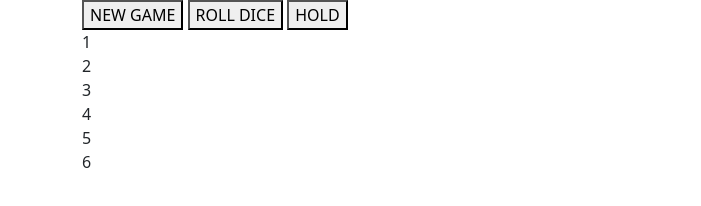
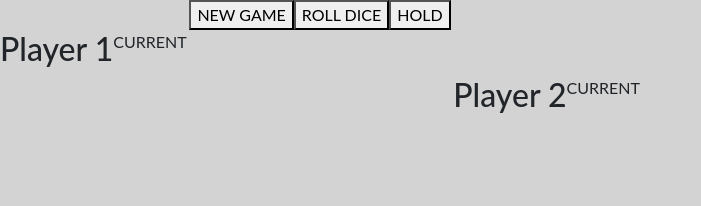
Before and after one commit to jeje28230/eval-JS-jeu-de-des, a plain HTML site: page index.html in a window 1280 px wide. Shown: the whole page, without its empty margins (0-701 px from the left). Drawn offline with nearby package versions, Linux system fonts and the light colour scheme.

Commit message:
html and css files modified

```diff
--- a/index.html
+++ b/index.html
@@ -1,26 +1,41 @@
 <!DOCTYPE html>
 <html lang="fr">
-<head>
-    <meta charset="UTF-8">
-    <meta http-equiv="X-UA-Compatible" content="IE=edge">
-    <meta name="viewport" content="width=device-width, initial-scale=1.0">
+  <head>
+    <meta charset="UTF-8" />
+    <meta http-equiv="X-UA-Compatible" content="IE=edge" />
+    <meta name="viewport" content="width=device-width, initial-scale=1.0" />
     <title>Jeu de dés</title>
-    <link href="https://cdn.jsdelivr.net/npm/bootstrap@5.3.0-alpha1/dist/css/bootstrap.min.css" rel="stylesheet" integrity="sha384-GLhlTQ8iRABdZLl6O3oVMWSktQOp6b7In1Zl3/Jr59b6EGGoI1aFkw7cmDA6j6gD" crossorigin="anonymous">
-</head>
-<body>
-    <div class="container">
+    <link
+      href="https://cdn.jsdelivr.net/npm/bootstrap@5.3.0-alpha1/dist/css/bootstrap.min.css"
+      rel="stylesheet"
+      integrity="sha384-GLhlTQ8iRABdZLl6O3oVMWSktQOp6b7In1Zl3/Jr59b6EGGoI1aFkw7cmDA6j6gD"
+      crossorigin="anonymous"
+    />
+    <link rel="stylesheet" href="style.css" />
+  </head>
+  <body>
+    <main>
+      <section class="container">
         <button>NEW GAME</button>
         <button>ROLL DICE</button>
         <button>HOLD</button>
-        <div>1</div>
-        <div>2</div>
-        <div>3</div>
-        <div>4</div>
-        <div>5</div>
-        <div>6</div>
-    </div>
+      </section>
 
-<script src="https://cdn.jsdelivr.net/npm/bootstrap@5.3.0-alpha1/dist/js/bootstrap.bundle.min.js" integrity="sha384-w76AqPfDkMBDXo30jS1Sgez6pr3x5MlQ1ZAGC+nuZB+EYdgRZgiwxhTBTkF7CXvN" crossorigin="anonymous"></script>
+      <section id="P1">
+        <h2>Player 1</h2>
+        <p>CURRENT</p>
+      </section>
+
+      <section id="P2">
+        <h2>Player 2</h2>
+        <p>CURRENT</p>
+      </section>
+    </main>
+    <script
+      src="https://cdn.jsdelivr.net/npm/bootstrap@5.3.0-alpha1/dist/js/bootstrap.bundle.min.js"
+      integrity="sha384-w76AqPfDkMBDXo30jS1Sgez6pr3x5MlQ1ZAGC+nuZB+EYdgRZgiwxhTBTkF7CXvN"
+      crossorigin="anonymous"
+    ></script>
     <script src="script.js"></script>
-</body>
+  </body>
 </html>
--- a/style.css
+++ b/style.css
@@ -1,6 +1,21 @@
 body {
-    height: auto;
-    width: auto;
-    background-color: aqua;
+    height: 50%;
+    width: 50%;
+    background-color: lightgray;
     font-family: lato;
 }
+
+#P1 {
+    display: flex;
+    justify-content: left;
+}
+
+.container {
+    display: flex;
+    justify-content: center;
+}
+
+#P2 {
+    display: flex;
+    justify-content: right;
+}
```
